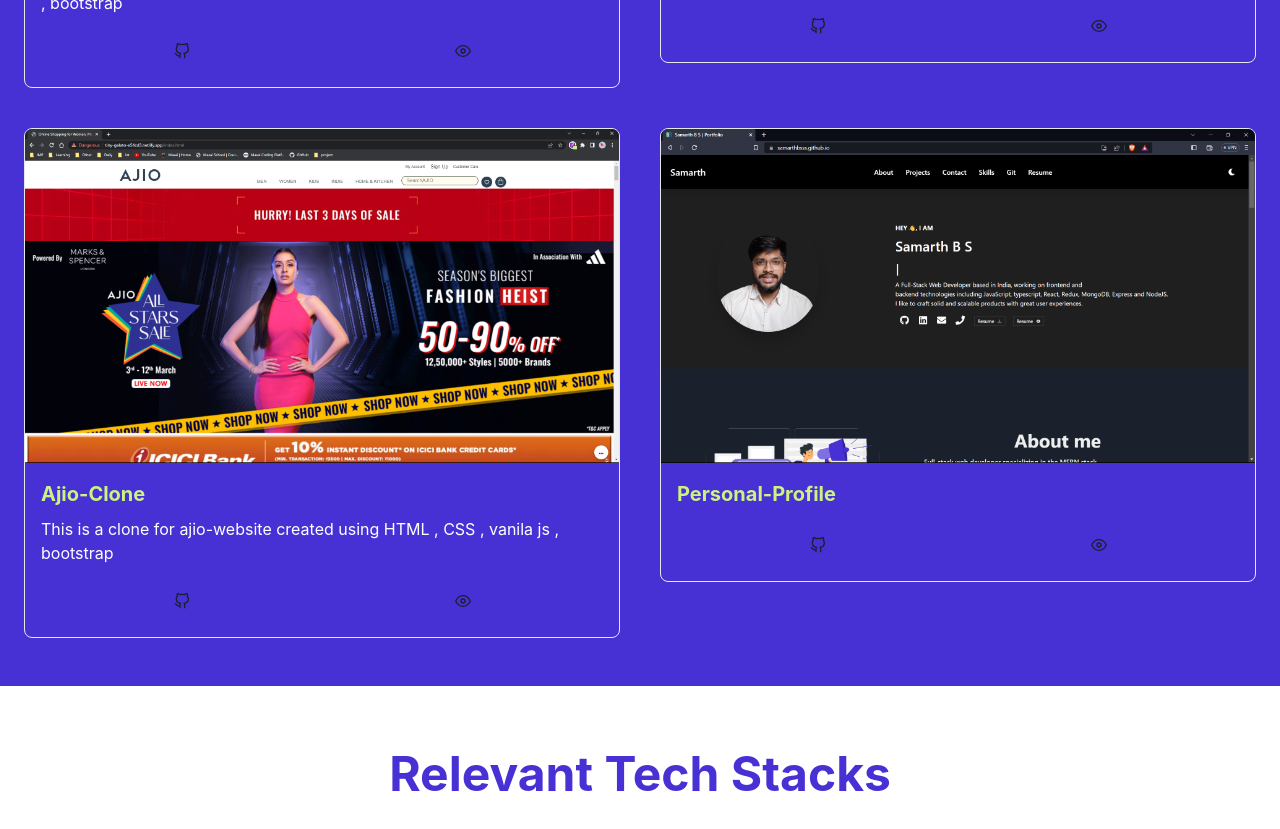
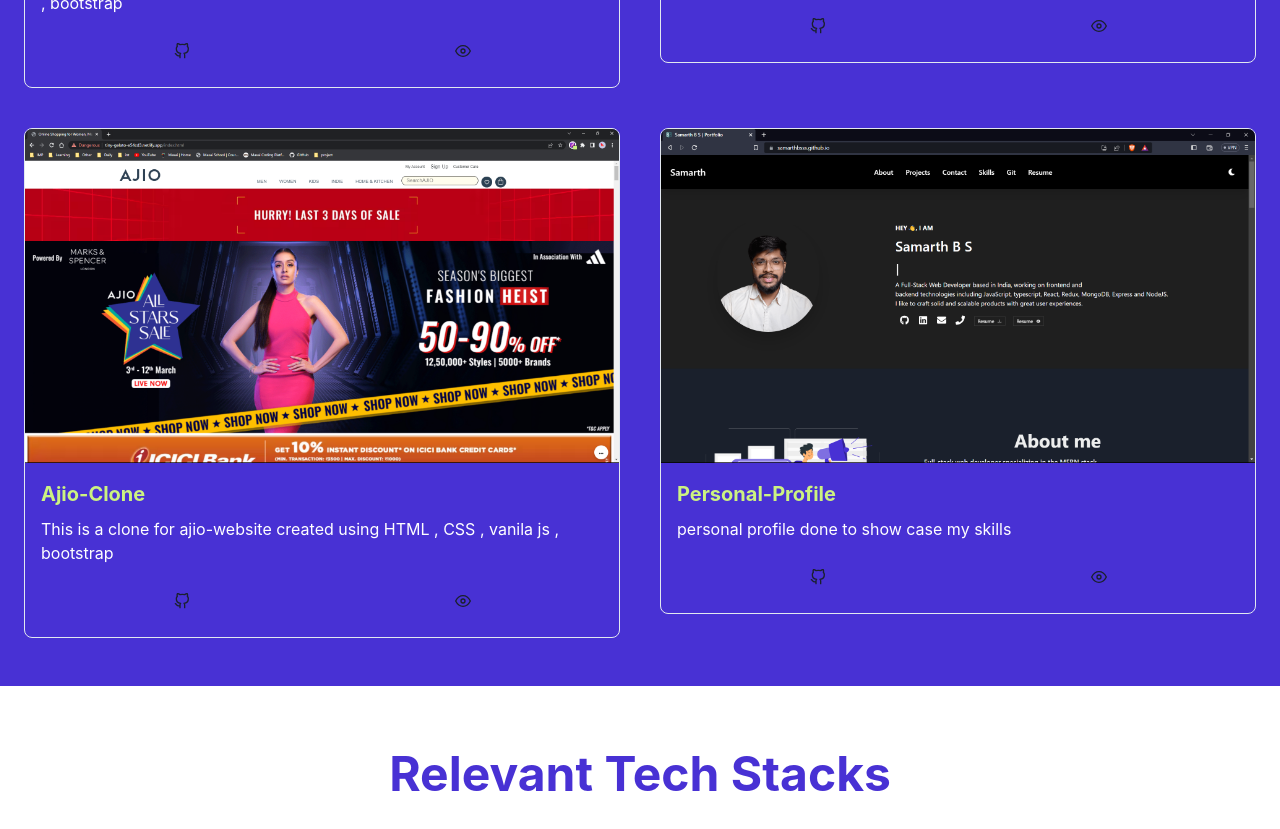
Before and after one commit to samarthbsss/samarthbsss.github.io, a React (Create React App) app: page / in a window 1280 px wide. Shown: the part 1800-2629 px from the top of the page. Built offline with nearby package versions, Linux system fonts and the light colour scheme.

Commit message:
work around

```diff
--- a/src/Components/project.jsx
+++ b/src/Components/project.jsx
@@ -11,7 +11,9 @@
   useColorModeValue,
 } from '@chakra-ui/react';
 
-import { FiGithub, FiEye, FiMoreHorizontal } from 'react-icons/fi';
+import { FiGithub, FiEye,
+  // FiMoreHorizontal
+} from 'react-icons/fi';
 import data from '../Json/project.json';
 // import myntra from '../Projectimg/Myntra.png';
 // import spotify from '../Projectimg/spotify.png';
@@ -195,13 +197,20 @@
           {
             data.map((card,id)=>{
               return <GridItem key={card.key}>
-                  <Box  class="project-card" borderWidth="1px" borderRadius="lg" overflow="hidden">
+                <div class="project-card">
+                  <div class="project-title"></div>
+                  <div class="project-description"></div>
+                  <div class="project-tech-stack"></div>
+                  <div class="project-github-link"></div>
+                  <div class="project-deployed-link"></div>
+                </div>
+                  <Box borderWidth="1px" borderRadius="lg" overflow="hidden">
                   <Image src={require(`../Projectimg/${card.image}`)} alt=''/>
                   <Box p={4}>
-              <Text fontWeight="bold" fontSize="xl" mb={2}>
+              <Text fontWeight={"bold"} fontSize={"xl" } mb={'2'}  >
                 {card.projectTitle}
               </Text>
-              <Text mb={4} color={primeColor}>{card.projectInfo}</Text>
+              <Text mb={4} color={primeColor} >{card.projectInfo}</Text>
               <Flex justifyContent="space-around">
                 <Link
                   href={card.gitlink}
--- a/src/Json/project.json
+++ b/src/Json/project.json
@@ -34,7 +34,7 @@
         "name":"Profile",
         "image":"profile.png",
         "projectTitle":"Personal-Profile",
-        "projectInfo":"",
+        "projectInfo":"personal profile done to show case my skills",
         "tech":["React", "Chakra Ui"],
         "gitlink":"https://github.com/samarthbsss/samarthbsss.github.io",
         "link":"https://samarthbsss.github.io/"
```
